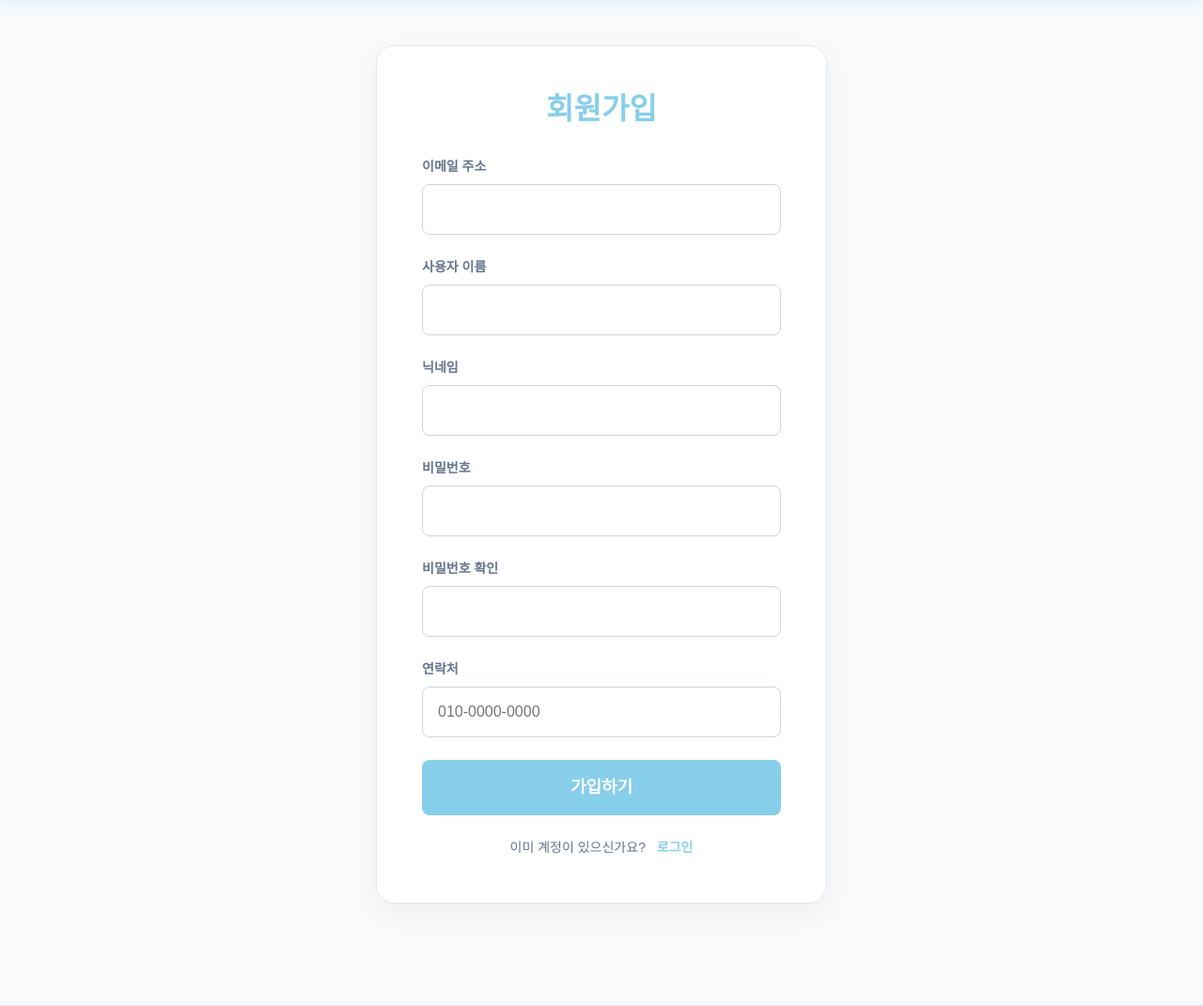
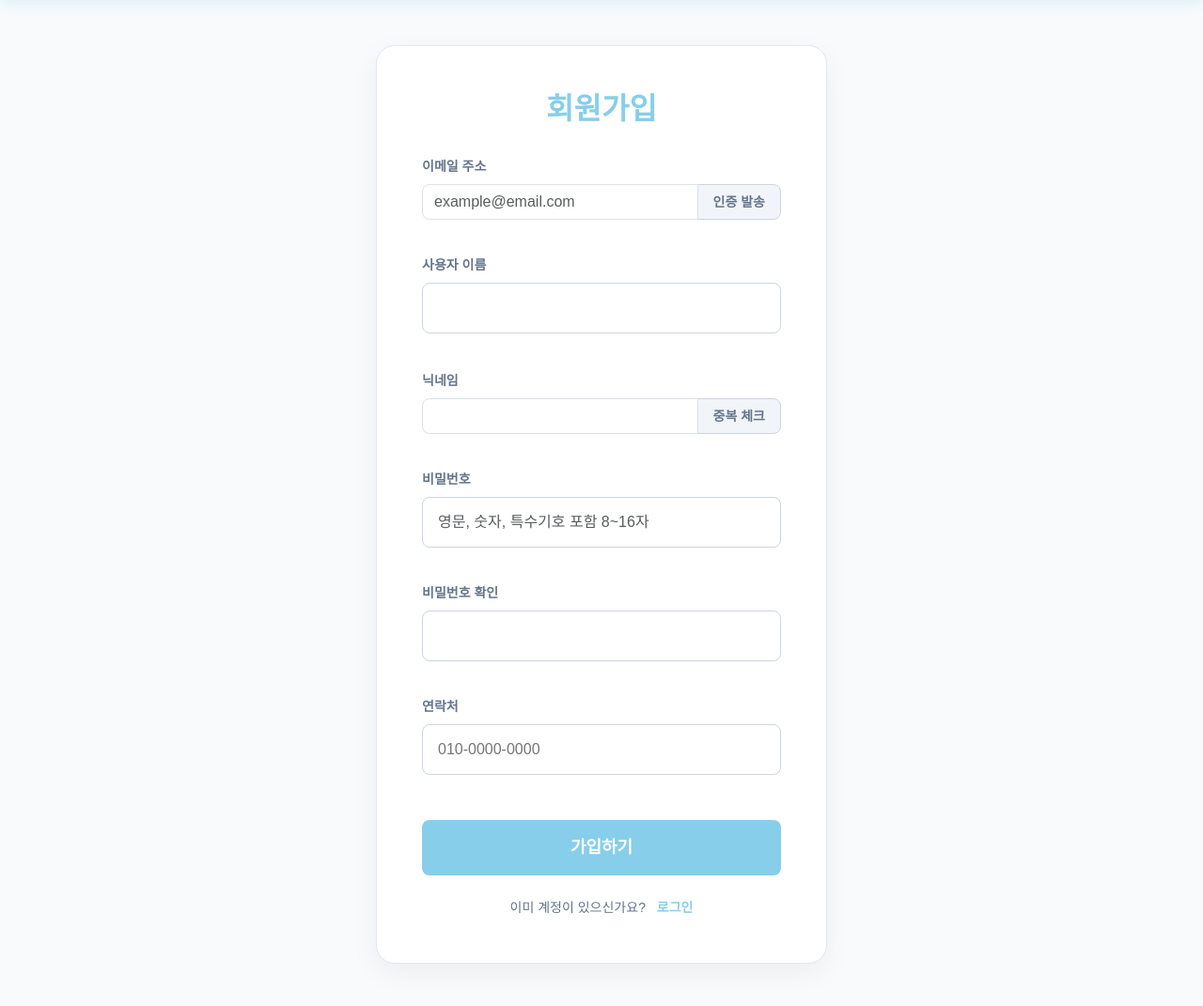
Before and after one commit to mynarne/GNSS, a Flask app: page /auth/signup in a window 1280 px wide. Shown: the part 78-1149 px from the top of the page at 94% size. Run offline with Flask 3, Linux system fonts and the light colour scheme; parts of the project's set-up code (start-up, migrations or seed data) failed here and were passed over; some web fonts are replaced.

Commit message:
수정 중단

```diff
--- a/gnss_app/static/css/auth.css
+++ b/gnss_app/static/css/auth.css
@@ -86,3 +86,45 @@
 .auth-links a:hover {
     text-decoration: underline;
 }
+
+/* 안내 메시지 스타일 */
+.feedback-msg {
+    font-size: 13px;
+    margin-top: 4px;
+    font-weight: 500;
+    min-height: 18px;
+}
+
+/* 입력창 옆 액션 버튼 */
+.btn-auth-action {
+    background-color: #f1f5f9;
+    border: 1px solid #cbd5e1;
+    color: #64748b;
+    padding: 0 16px;
+    border-radius: 0 8px 8px 0;
+    font-size: 14px;
+    font-weight: 600;
+    transition: 0.2s;
+}
+
+.btn-auth-action:hover {
+    background-color: var(--sky-blue);
+    color: white;
+    border-color: var(--sky-blue);
+}
+
+/* 확인 버튼 */
+.btn-auth-confirm {
+    background-color: var(--sky-blue);
+    border: none;
+    color: white;
+    padding: 0 20px;
+    border-radius: 0 8px 8px 0;
+    font-weight: 700;
+}
+
+/* input-group 내부 인풋 테두리 조정 */
+.auth-input-group {
+    border-radius: 8px 0 0 8px !important;
+    margin-bottom: 0 !important;
+}
--- a/gnss_app/templates/auth/signup.html
+++ b/gnss_app/templates/auth/signup.html
@@ -11,37 +11,62 @@
         <div class="etl-card auth-card">
             <h2 class="auth-header">회원가입</h2>
             <form action="{{ url_for('auth.signup') }}" method="POST">
-                <div>
+                <div class="mb-3">
                     <label class="auth-label">이메일 주소</label>
-                    <input type="email" name="email" class="auth-input" required>
+                    <div class="input-group">
+                        <input type="email" name="email" id="user-email" class="form-control auth-input-group"
+                               placeholder="example@email.com" value="{{ form_data.get('email', '') if form_data else '' }}" required>
+                        <button type="button" class="btn-auth-action" onclick="sendEmailCode()">인증 발송</button>
+                    </div>
+                    <div id="email-feedback" class="feedback-msg"></div>
                 </div>
 
-                <div>
-                    <label class="auth-label">사용자 이름</label>
-                    <input type="text" name="username" class="auth-input" required>
+                <div class="mb-3" id="verify-section" style="display: none;">
+                    <div class="input-group">
+                        <input type="text" id="verify-code" class="form-control auth-input-group" placeholder="인증번호 6자리">
+                        <button type="button" class="btn-auth-confirm" onclick="confirmCode()">확인</button>
+                    </div>
                 </div>
 
-                <div>
-                    <label class="auth-label">닉네임</label>
-                    <input type="text" name="nickname" class="auth-input" required>
+                <div class="mb-3">
+                    <label class="auth-label">사용자 이름</label>
+                    <input type="text" name="username" class="auth-input"
+                           value="{{ form_data.get('username', '') if form_data else '' }}" required>
                 </div>
 
-                <div>
-                    <label class="auth-label">비밀번호</label>
-                    <input type="password" name="password" class="auth-input" required>
+                <div class="mb-3">
+                    <label class="auth-label">닉네임</label>
+                    <div class="input-group">
+                        <input type="text" name="nickname" id="user-nickname" class="form-control auth-input-group"
+                               value="{{ form_data.get('nickname', '') if form_data else '' }}" required>
+                        <button type="button" class="btn-auth-action" onclick="checkNickname()">중복 체크</button>
+                    </div>
+                    <div id="nickname-feedback" class="feedback-msg"></div>
                 </div>
 
-                <div>
-                    <label class="auth-label">비밀번호 확인</label>
-                    <input type="password" name="password_confirm" class="auth-input" required>
+                <div class="mb-3 mt-3">
+                    <label class="auth-label">비밀번호</label>
+                    <input type="password" name="password" id="user-password" class="form-control auth-input mb-0"
+                           placeholder="영문, 숫자, 특수기호 포함 8~16자" required>
+                    <div id="password-feedback" class="feedback-msg"></div>
                 </div>
 
-                <div>
+                <div class="mb-3 mt-3">
+                    <label class="auth-label">비밀번호 확인</label>
+                    <input type="password" name="password_confirm" id="user-password-confirm" class="form-control auth-input mb-0" required>
+                    <div id="password-confirm-feedback" class="feedback-msg"></div>
+                </div>
+
+                <div class="mb-4">
                     <label class="auth-label">연락처</label>
-                    <input type="text" name="phone_number" class="auth-input" placeholder="010-0000-0000" oninput="autoHyphen(this)" maxlength="13" required>
+                    <input type="text" name="phone_number" class="auth-input"
+                           placeholder="010-0000-0000" oninput="autoHyphen(this)" maxlength="13"
+                           value="{{ form_data.get('phone_number', '') if form_data else '' }}" required>
                 </div>
+
                 <button type="submit" class="auth-submit-btn">가입하기</button>
             </form>
+
             <div class="auth-links">
                 <span>이미 계정이 있으신가요?</span>
                 <a href="{{ url_for('auth.login') }}">로그인</a>
--- a/gnss_app/views/auth_view.py
+++ b/gnss_app/views/auth_view.py
@@ -29,6 +29,19 @@ def load_logged_in_user():
         # 세션에 아이디가 있으면 DB에서 유저 정보를 찾아서 g.user에 넣어줌
         g.user = User.query.get(user_id)
 
+
+# 차단할 도메인 리스트
+DISALLOWED_DOMAINS = ['test.com', 'example.com', 'sample.com', 'temp.com']
+
+# 도메인 제약 조건
+def is_valid_domain(email):
+    # 이메일 형식에서 도메인 부분만 추출
+    domain = email.split('@')[-1]
+    if domain in DISALLOWED_DOMAINS:
+        return False
+    return True
+
+
 # 전화번호 포맷 함수 (하이픈 자동 처리)
 def format_phone_number(phone_input):
     if not phone_input:
@@ -39,6 +52,13 @@ def format_phone_number(phone_input):
     elif len(numbers_only) == 10:
         return f"{numbers_only[:3]}-{numbers_only[3:6]}-{numbers_only[6:]}"
     return numbers_only
+
+
+# 비밀번호 유효성 검사 (영문 + 숫자 + 특수문자 포함 8~16자)
+def is_valid_password(password):
+    # 최소 1개의 영문자, 1개의 숫자, 1개의 특수문자 포함 및 8~16자 제한
+    pattern = r'^(?=.*[A-Za-z])(?=.*\d)(?=.*[@$!%*#?&])[A-Za-z\d@$!%*#?&]{8,16}$'
+    return bool(re.match(pattern, password))
 
 
 # 관리자 권한 데코레이터
@@ -75,11 +95,116 @@ def login_required(view):
     return wrapped_view
 
 
+# 이메일 중복 체크
+@bp.route("/check-email", methods=["POST"])
+def check_email():
+    data = request.get_json()
+    email = data.get("email")
+
+    if not email:
+        return jsonify({"status": "error", "message": "이메일을 입력해주세요."}), 400
+
+    # 도메인 제약 조건 확인
+    if not is_valid_domain(email):
+        return jsonify({"status": "error", "message": "사용할 수 없는 도메인입니다."}), 400
+
+    user = User.query.filter_by(email=email).first()
+    if user:
+        return jsonify({"status": "exists", "message": "이미 가입된 이메일입니다."})
+
+    return jsonify({"status": "available", "message": "사용 가능한 이메일입니다."})
+
+
+# 닉네임 중복 체크
+@bp.route("/check-nickname", methods=["POST"])
+def check_nickname():
+    data = request.get_json()
+    nickname = data.get("nickname")
+
+    if not nickname:
+        return jsonify({"status": "error", "message": "닉네임을 입력해주세요."}), 400
+
+    user = User.query.filter_by(nickname=nickname).first()
+    if user:
+        return jsonify({"status": "exists", "message": "이미 사용 중인 닉네임입니다."})
+
+    return jsonify({"status": "available", "message": "사용 가능한 닉네임입니다."})
+
+
+# 인증번호 발송
+@bp.route("/send-verification", methods=["POST"])
+def send_verification():
+    data = request.get_json()
+    email = data.get("email", "").strip()
+
+    # 발송 전 다시 한번 검증
+    if not is_valid_domain(email) or User.query.filter_by(email=email).first():
+        return jsonify({"success": False, "message": "유효하지 않거나 이미 가입된 이메일입니다."})
+
+    verification_code = str(random.randint(100000, 999999))
+    session['verify_code'] = verification_code
+    session['verify_email'] = email
+    session['verify_time'] = get_kst_now().isoformat()
+
+    try:
+        subject = "[EveryTripLog] 이메일 인증번호 안내"
+        body = f"인증번호는 [{verification_code}] 입니다. 3분 이내에 입력해 주세요."
+        msg = Message(subject, recipients=[email])
+        msg.body = body
+        mail.send(msg)
+        print(f"발송된 인증번호: [{verification_code}]")
+        return jsonify({"success": True, "message": "인증번호가 발송되었습니다."})
+    except Exception as e:
+        print(f"메일 전송 실패: {e}")
+        return jsonify({"success": False, "message": "메일 발송에 실패했습니다."})
+
+
+# 인증번호 확인 로직 (임시)
+# 임시: 인증번호 확인 API
+@bp.route("/verify-code", methods=["POST"])
+def verify_code():
+    data = request.get_json()
+    input_code = data.get("code")
+    target_value = data.get("value") # 내 번호가 맞는지 확인
+
+    saved_code = session.get('verify_code')
+    saved_target = session.get('verify_target')
+    saved_time_str = session.get('verify_time')
+
+    # 세션에 코드가 없거나 코드가 틀렸거나 요청한 번호가 다르면 에러 발생
+    if not saved_code or input_code != saved_code or target_value != saved_target:
+        return jsonify({"status": "error", "message": "인증번호가 일치하지 않거나 만료되었습니다!"}), 400
+
+    # 유효시간(3분) 검증
+    saved_time = datetime.fromisoformat(saved_time_str)
+    if get_kst_now() - saved_time > timedelta(minutes=3):
+        # 3분 지났을 때 세션 초기화
+        session.pop('verify_code', None)
+        session.pop('verify_target', None)
+        session.pop('verify_purpose', None)
+        session.pop('verify_time', None)
+        return jsonify({"status": "error", "message": "유효시간(3분)이 지났습니다. 다시 요청해주세요."})
+
+    # 정답이다 연금술사
+    session['is_verified'] = True
+    session['verified_target'] = saved_target
+    session['verified_purpose'] = session.get('verify_purpose')
+
+    # 인증 성공 시 세션에서 코드 삭제 (재사용 방지)
+    session.pop('verify_code', None)
+    session.pop('verify_target', None)
+    session.pop('verify_purpose', None)
+    session.pop('verify_time', None)
+
+    return jsonify({"status": "success", "message": "본인 인증이 완료되었습니다!"})
+
+
 # 회원가입 로직
 @bp.route("/signup", methods=["GET", "POST"])
 def signup():
 
     if request.method == "POST":
+        form_data = request.form
         data = request.get_json() if request.is_json else request.form
         email = data.get("email")
         raw_phone = data.get("phone_number")
@@ -87,6 +212,35 @@ def signup():
         username = data.get("username")
         nickname = data.get("nickname")
         password = data.get("password")
+
+        # 도메인 방어
+        if not is_valid_domain(email):
+            flash("허용되지 않는 이메일 도메인입니다!")
+            return render_template("auth/signup.html", form_data=form_data)
+
+        # 본인 인증 확인 방어
+        if not session.get('is_verified') or session.get('verified_target') != email:
+            flash("이메일 인증을 완료해주세요!")
+            return render_template("auth/signup.html", form_data=form_data)
+
+        # 비밀번호 복잡도 방어 (서버단 최종 검증)
+        if not is_valid_password(password):
+            flash("비밀번호는 영문, 숫자, 특수문자를 포함하여 8~16자로 설정해야 합니다!")
+            return render_template("auth/signup.html", form_data=form_data)
+
+        # 비밀번호 확인 방어
+        if password != password_confirm:
+            flash("비밀번호가 서로 일치하지 않습니다!")
+            return render_template("auth/signup.html", form_data=form_data)
+
+        # 중복 방어
+        if User.query.filter_by(email=email).first():
+            flash("이미 존재하는 이메일입니다!")
+            return render_template("auth/signup.html", form_data=form_data)
+
+        if User.query.filter_by(nickname=nickname).first():
+            flash("이미 존재하는 닉네임입니다!")
+            return render_template("auth/signup.html", form_data=form_data)
 
         if User.query.filter_by(email=email).first():
             if request.is_json:
@@ -178,19 +332,6 @@ def logout():
                     "message": "로그아웃 되었습니다!"})
 
 
-
-# 차단할 도메인 리스트
-DISALLOWED_DOMAINS = ['test.com', 'example.com', 'sample.com', 'temp.com']
-
-# 도메인 제약 조건
-def if_valid_domain(email):
-    # 이메일 형식에서 도메인 부분만 추출
-    domain = email.split('@')[-1]
-    if domain in DISALLOWED_DOMAINS:
-        return False
-    return True
-
-
 # 이메일/휴대전화 인증번호 요청 로직 (26.05.08 휴대전화 인증 구현x)
 @bp.route("/request-verification", methods=["POST"])
 def request_verification():
@@ -241,43 +382,3 @@ def request_verification():
     print(f"발송된 인증번호: [{verification_code}]\n")
 
     return jsonify({"status": "success", "message": "인증번호가 발송되었습니다!"})
-
-
-# 인증번호 확인 로직 (임시)
-# 임시: 인증번호 확인 API
-@bp.route("/verify-code", methods=["POST"])
-def verify_code():
-    data = request.get_json()
-    input_code = data.get("code")
-    target_value = data.get("value") # 내 번호가 맞는지 확인
-
-    saved_code = session.get('verify_code')
-    saved_target = session.get('verify_target')
-    saved_time_str = session.get('verify_time')
-
-    # 세션에 코드가 없거나 코드가 틀렸거나 요청한 번호가 다르면 에러 발생
-    if not saved_code or input_code != saved_code or target_value != saved_target:
-        return jsonify({"status": "error", "message": "인증번호가 일치하지 않거나 만료되었습니다!"}), 400
-
-    # 유효시간(3분) 검증
-    saved_time = datetime.fromisoformat(saved_time_str)
-    if get_kst_now() - saved_time > timedelta(minutes=3):
-        # 3분 지났을 때 세션 초기화
-        session.pop('verify_code', None)
-        session.pop('verify_target', None)
-        session.pop('verify_purpose', None)
-        session.pop('verify_time', None)
-        return jsonify({"status": "error", "message": "유효시간(3분)이 지났습니다. 다시 요청해주세요."})
-
-    # 정답이다 연금술사
-    session['is_verified'] = True
-    session['verified_target'] = saved_target
-    session['verified_purpose'] = session.get('verify_purpose')
-
-    # 인증 성공 시 세션에서 코드 삭제 (재사용 방지)
-    session.pop('verify_code', None)
-    session.pop('verify_target', None)
-    session.pop('verify_purpose', None)
-    session.pop('verify_time', None)
-
-    return jsonify({"status": "success", "message": "본인 인증이 완료되었습니다!"})
```
Also changed, not shown: gnss_app/static/js/auth.js (+145 -0 lines), instance/gnss_project.db.
